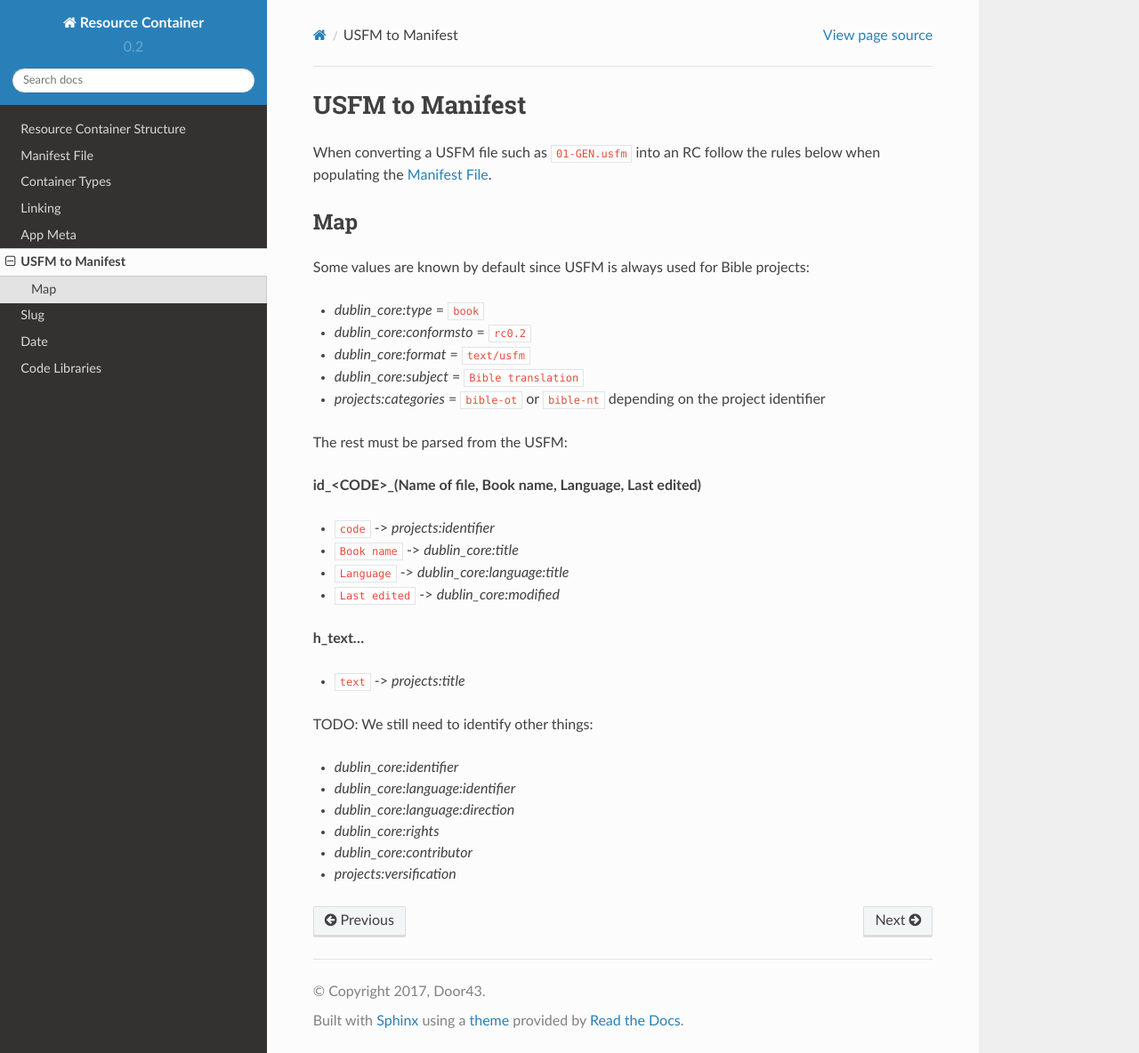
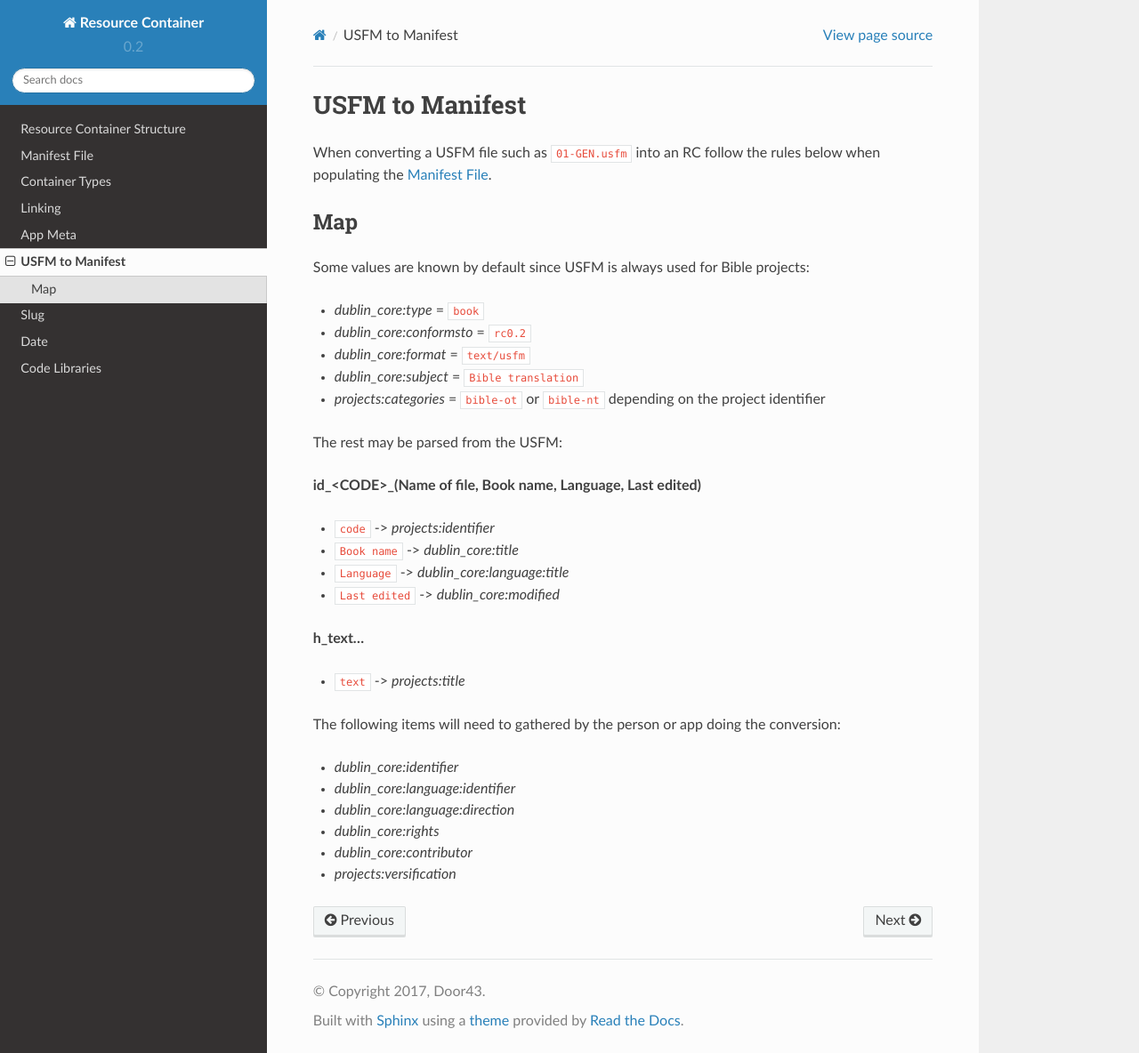
Before and after one commit to unfoldingWord-dev/Resource-Container, a Sphinx documentation site: the page built from docs/usfm_manifest.rst, in a window 1280 px wide and 1184 px high. Shown: the whole window at 89% size. Built offline with Sphinx 7.4.7 and the Read the Docs theme 2.0.0, drawn with Linux system fonts in a browser that asks for light colours.

Commit message:
Update usfm_manifest.rst

```diff
--- a/docs/usfm_manifest.rst
+++ b/docs/usfm_manifest.rst
@@ -17,7 +17,7 @@ Some values are known by default since USFM is always used for Bible projects:
 - `dublin_core:subject` = ``Bible translation``
 - `projects:categories` = ``bible-ot`` or ``bible-nt`` depending on the project identifier
 
-The rest must be parsed from the USFM:
+The rest may be parsed from the USFM:
 
 **\id_<CODE>_(Name of file, Book name, Language, Last edited)**
 
@@ -30,7 +30,7 @@ The rest must be parsed from the USFM:
 
 - ``text`` -> `projects:title`
 
-TODO: We still need to identify other things:
+The following items will need to gathered by the person or app doing the conversion:
 
 - `dublin_core:identifier`
 - `dublin_core:language:identifier`
```
